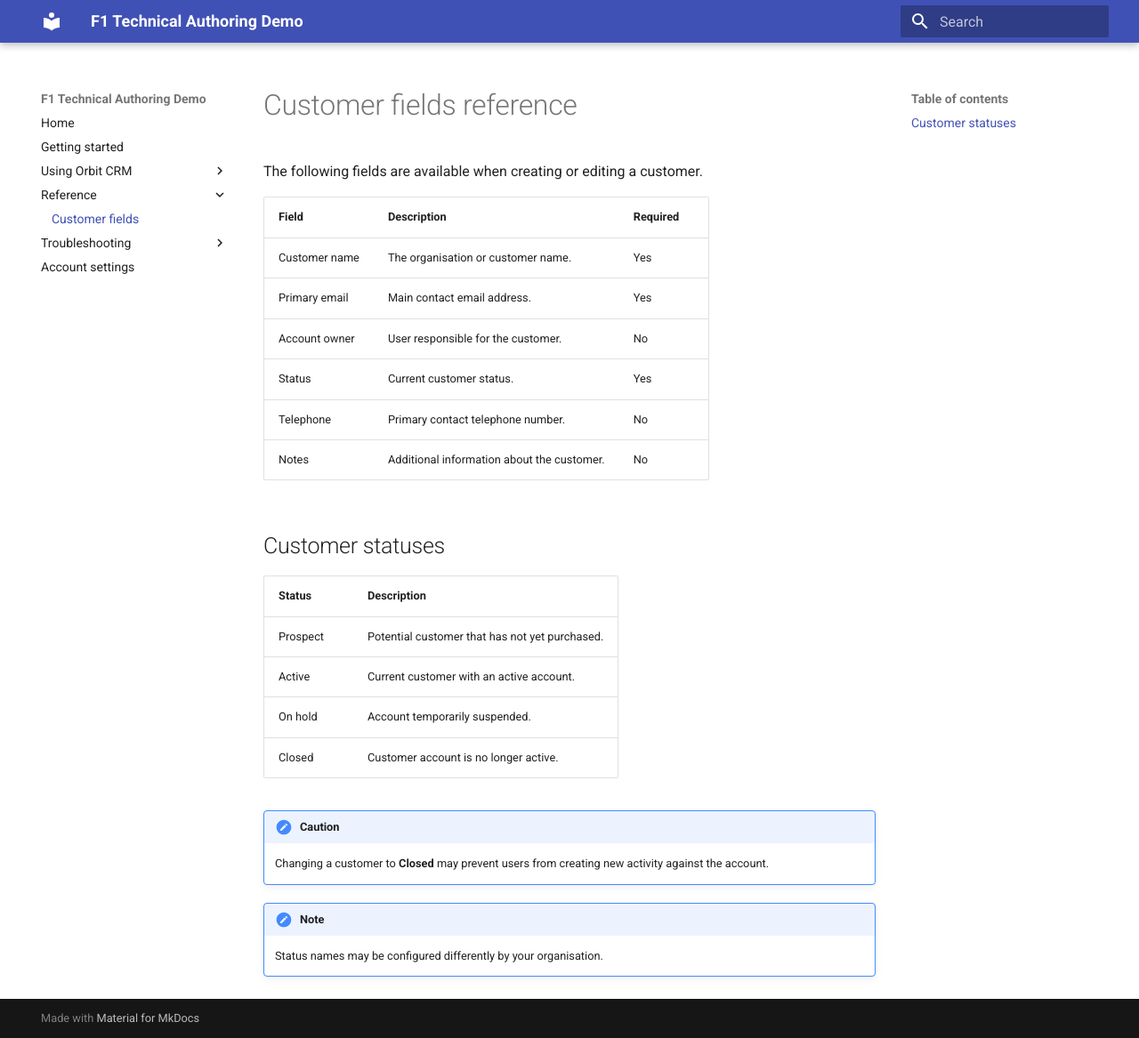
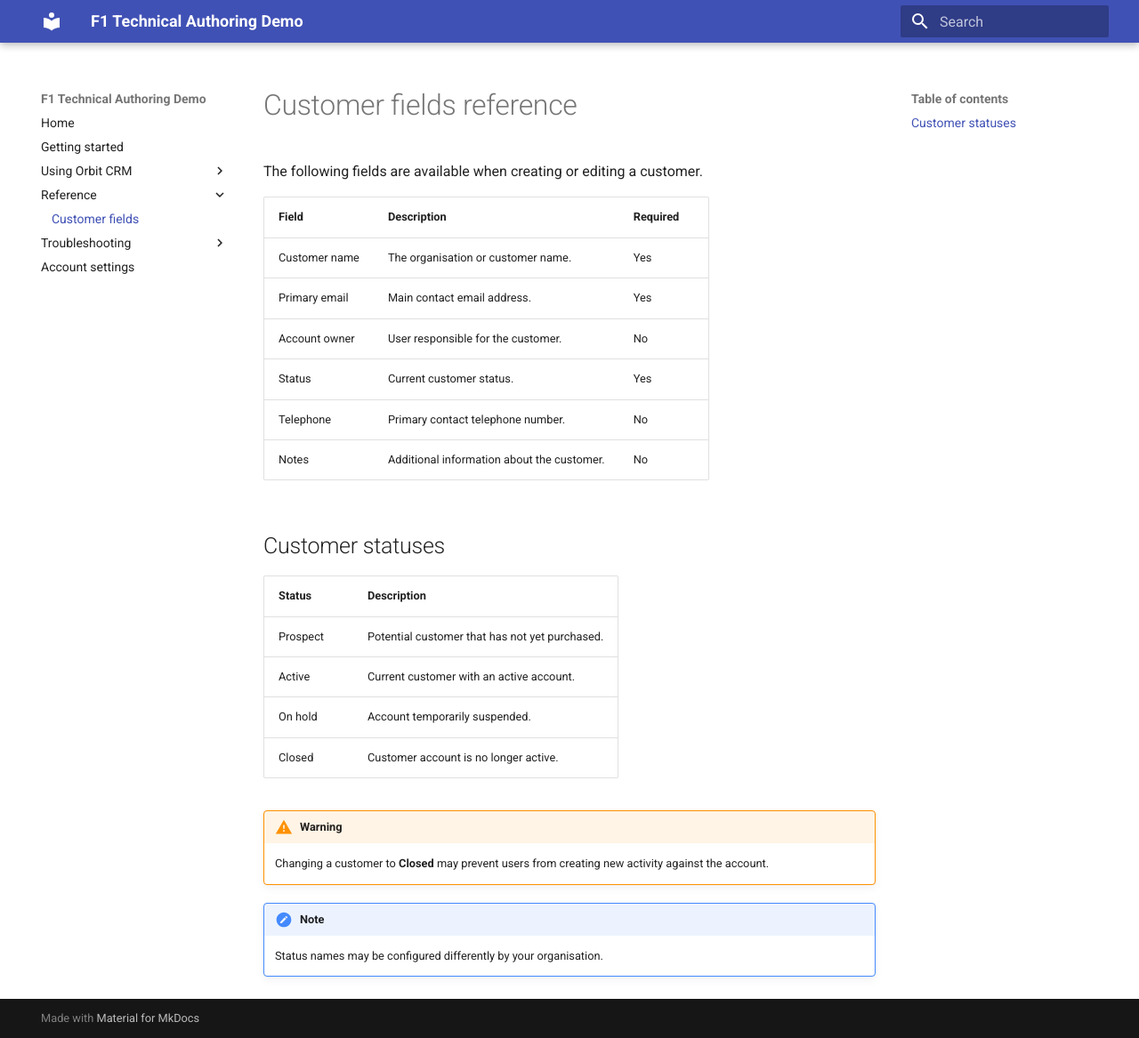
Before and after one commit to F1-Technical-Authoring/f1-docs-demo, an MkDocs documentation site: the page built from docs/customer-fields-reference.md, in a window 1280 px wide and 1167 px high. Shown: the whole window at 89% size. Built offline with MkDocs 1.6.1 and Material for MkDocs 9.7.7, drawn with Linux system fonts in a browser that asks for light colours.

Commit message:
Change caution to warning in customer fields reference
Updated caution note to warning for clarity.

```diff
--- a/docs/customer-fields-reference.md
+++ b/docs/customer-fields-reference.md
@@ -20,7 +20,7 @@ The following fields are available when creating or editing a customer.
 | On hold | Account temporarily suspended. |
 | Closed | Customer account is no longer active. |
 
-!!! caution
+!!! warning
     Changing a customer to **Closed** may prevent users from creating new activity against the account.
 
 !!! note
```
